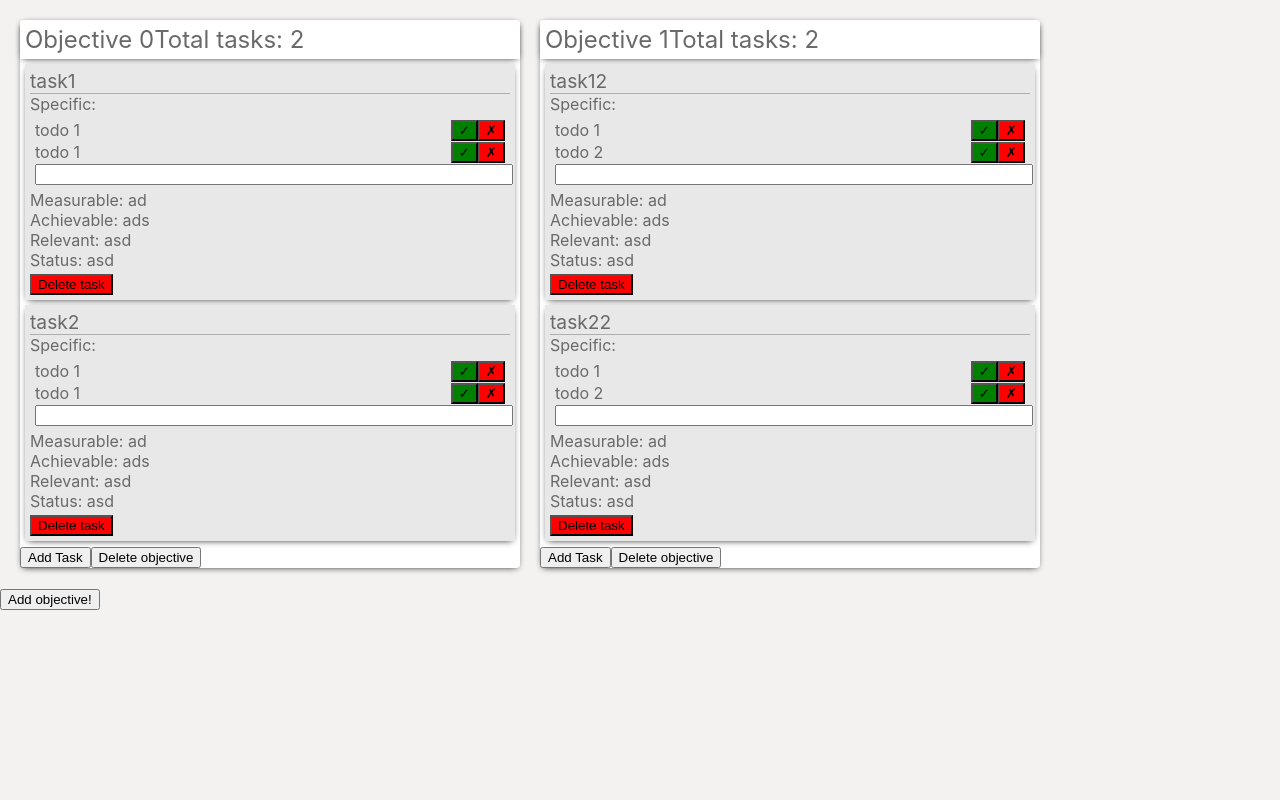
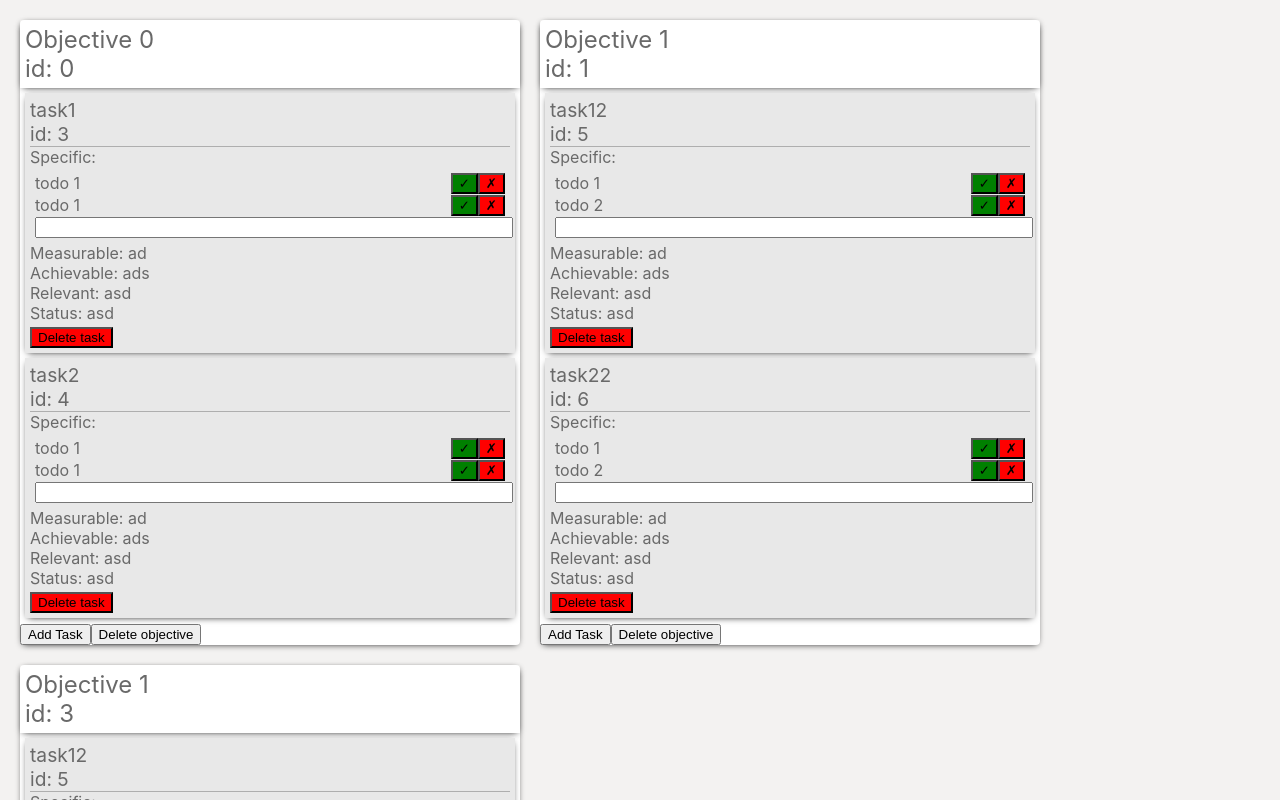
Before and after one commit to aijaz2/planner, a React (Create React App) app: page / in a window 1280 px wide. Shown: the top 800 px of the page. Built offline with nearby package versions, Linux system fonts and the light colour scheme.

Commit message:
delete working properly

```diff
--- a/src/App.js
+++ b/src/App.js
@@ -10,7 +10,7 @@ function App() {
 
     const addObjective = () => {
         const newObjective = {
-            "title": "Objective " + Object.keys(objectives).length,
+            "title": "Objective ",
             "id": uuidv4(),
             "task": [{
                 "id": uuidv4(),
@@ -34,9 +34,10 @@ function App() {
         setObjectives(old);
     };
 
-    const deleteObjective = (id) => {
-        let old = objectives.filter(objective => objective.id !== id);
-        setObjectives(old);
+    const deleteObjective = index => {
+        const newObjectives = [...objectives];
+        newObjectives.splice(index, 1);
+        setObjectives(newObjectives);
     };
 
     return (
@@ -45,7 +46,7 @@ function App() {
                 {objectives.map((objective, index) => {
                     return (
                         <div>
-                            <Objective deleteObjective={deleteObjective} key={index} objective={objective}/>
+                            <Objective deleteObjective={deleteObjective} index={index} key={objective.id} objective={objective}/>
                         </div>
                     )
                 })}
--- a/src/components/Objective/Objective.js
+++ b/src/components/Objective/Objective.js
@@ -2,7 +2,8 @@ import React, {useState} from 'react';
 import '../../styling/Objective.css';
 import Task from "../../components/Task/Task.js"
 
-function Objective({objective, deleteObjective}) {
+function Objective({objective, deleteObjective, index, key}) {
+    const uuidv4 = require("uuid/v4");
     const [tasks, setTasks] = useState(objective.task);
 
     const removeTask = index => {
@@ -13,7 +14,7 @@ function Objective({objective, deleteObjective}) {
 
     const addTask = () => {
         const tempTask={
-            "id": 5,
+            "id": uuidv4(),
             "title": "task12",
             "specific": [{"id":32, "text":"todo 1"},{"id":22, "text":"todo 2"}],
             "measurable": "ad",
@@ -22,20 +23,19 @@ function Objective({objective, deleteObjective}) {
             "status": "asd"
         }
         let newTasks = [...tasks,  tempTask ];
-        console.log(tasks);
         setTasks(newTasks);
-        console.log(tasks);
     };
+
     return (
         <div className="Objective">
             <div className="Title">
-                {objective.title}
-                Total tasks: {tasks.length}
+                {objective.title}<br/>
+                id: {objective.id}
             </div>
             {tasks.map((task, index) =>
-                <Task removeTask={removeTask} index={index} key={index} task={task} />)}
-            <button onClick={() =>addTask(objective.id)}>Add Task</button>
-            <button onClick={() =>deleteObjective(objective.id)}>Delete objective</button>
+                <Task removeTask={removeTask} index={index} key={task.id} task={task} />)}
+            <button onClick={() =>addTask(index)}>Add Task</button>
+            <button onClick={() =>deleteObjective(key)}>Delete objective</button>
         </div>
     );
 }
--- a/src/components/Task/Specific.js
+++ b/src/components/Task/Specific.js
@@ -4,12 +4,8 @@ import '../../styling/Task.css';
 function Specific({ todo, index, completeTodo, removeTodo }) {
 
     return (
-        <div
-            className="todo"
-            style={{ textDecoration: todo.isCompleted ? "line-through" : "" }}
-        >
+        <div className="todo" style={{ textDecoration: todo.isCompleted ? "line-through" : "" }}>
             {todo.text}
-
             <div>
                 <button className="ButtonGreen" onClick={() => completeTodo(index)}>&#x2713;</button>
                 <button className="ButtonRed" onClick={() => removeTodo(index)}>&#x2717;</button>
--- a/src/components/Task/SpecificForm.js
+++ /dev/null
@@ -1,24 +0,0 @@
-import React, {useState} from "react";
-
-function SpecificForm({ addTodo }) {
-    const [value, setValue] = useState("");
-
-    const handleSubmit = e => {
-        e.preventDefault();
-        if (!value) return;
-        addTodo(value);
-        setValue("");
-    };
-
-    return (
-        <form onSubmit={handleSubmit}>
-            <input
-                type="text"
-                className="input"
-                value={value}
-                onChange={e => setValue(e.target.value)}
-            />
-        </form>
-    );
-}
-export default  SpecificForm;
--- a/src/components/Task/Task.js
+++ b/src/components/Task/Task.js
@@ -1,14 +1,11 @@
 import React, {useState} from 'react';
 import '../../styling/Task.css';
 import Specific from "./Specific";
-import SpecificForm from "./SpecificForm";
-function Task({task, removeTask, index}) {
+
+function Task({task, removeTask, key}) {
 
     const [specifics, setSpecifics] = useState(task.specific);
-    const addTodo = text => {
-        const newSpecifics = [...specifics, { text }];
-        setSpecifics(newSpecifics);
-    };
+    const [todo, setTodo] = useState("");
 
     const completeTodo = index => {
         const newSpecifics = [...specifics];
@@ -22,10 +19,23 @@ function Task({task, removeTask, index}) {
         setSpecifics(newSpecifics);
     };
 
+    const addTodo = text => {
+        const newSpecifics = [...specifics, { text }];
+        setSpecifics(newSpecifics);
+    };
+
+    const handleSubmit = e => {
+        e.preventDefault();
+        if (!todo) return;
+        addTodo(todo);
+        setTodo("");
+    };
+
     return (
         <div className="Task">
             <div className="TaskTitle">
-                {task.title}
+                {task.title} <br/>
+                id: {task.id}
             </div>
             <div className="Specific">
                 Specific:
@@ -39,7 +49,14 @@ function Task({task, removeTask, index}) {
                             removeTodo={removeTodo}
                         />
                     ))}
-                    <SpecificForm addTodo={addTodo} />
+                    <form onSubmit={handleSubmit}>
+                        <input
+                            type="text"
+                            className="input"
+                            value={todo}
+                            onChange={e => setTodo(e.target.value)}
+                        />
+                    </form>
                 </div>
             </div>
             <div className="Specific">
@@ -54,7 +71,7 @@ function Task({task, removeTask, index}) {
             <div className="Specific">
                 Status: {task.status}
             </div>
-            <button className="ButtonRed" onClick={() => removeTask(index)}>Delete task</button>
+            <button className="ButtonRed" onClick={() => removeTask(key)}>Delete task</button>
         </div>
     );
 }
--- a/src/data.json
+++ b/src/data.json
@@ -46,5 +46,29 @@
         "status": "asd"
       }
     ]
+  },
+  {
+    "title": "Objective 1",
+    "id": 3,
+    "task": [
+      {
+        "id": 5,
+        "title": "task12",
+        "specific": [{"id":32, "text":"todo 1"},{"id":22, "text":"todo 2"}],
+        "measurable": "ad",
+        "achievable": "ads",
+        "relevant": "asd",
+        "status": "asd"
+      },
+      {
+        "id": 6,
+        "title": "task22",
+        "specific": [{"id":32, "text":"todo 1"},{"id":22, "text":"todo 2"}],
+        "measurable": "ad",
+        "achievable": "ads",
+        "relevant": "asd",
+        "status": "asd"
+      }
+    ]
   }
 ]
--- a/src/styling/Objective.css
+++ b/src/styling/Objective.css
@@ -6,6 +6,7 @@
     min-height: 100px;
     margin: 10px;
     border-radius: 4px;
+    transition: all 1s;
 }
 .Objective:hover {
     -webkit-box-shadow: 0px 2px 7px -3px #000000;
```
Also changed, not shown: 18 other files (tests, documents, lock files or other folders).
